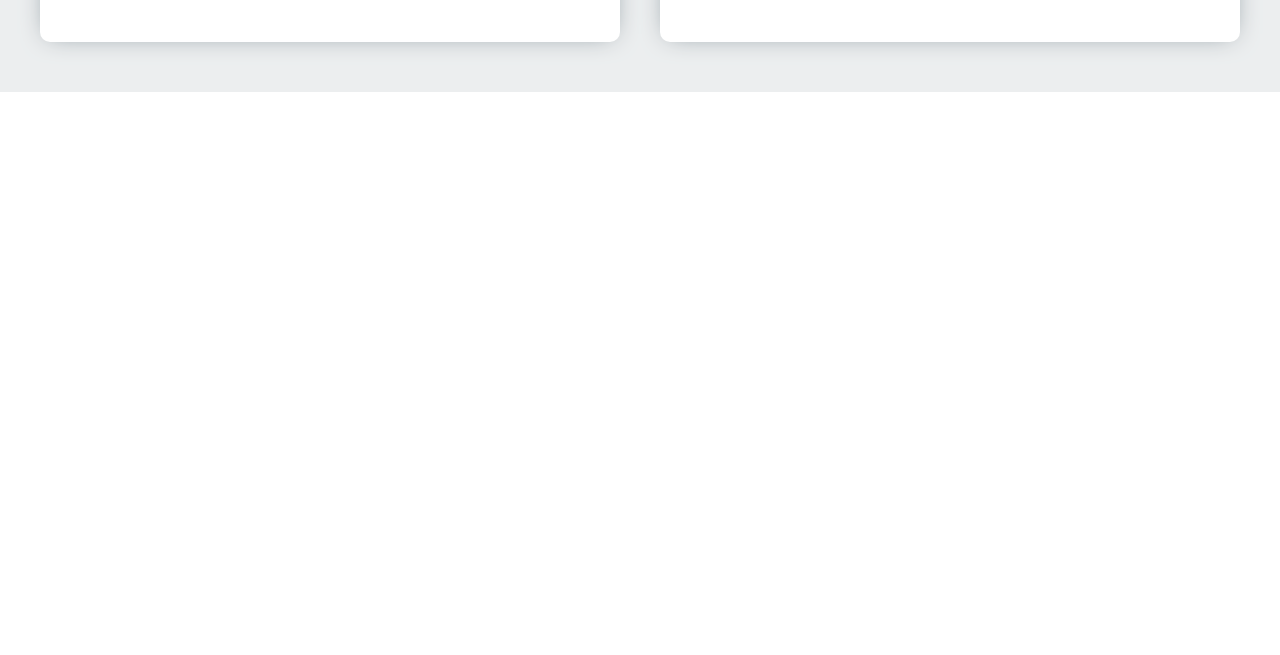
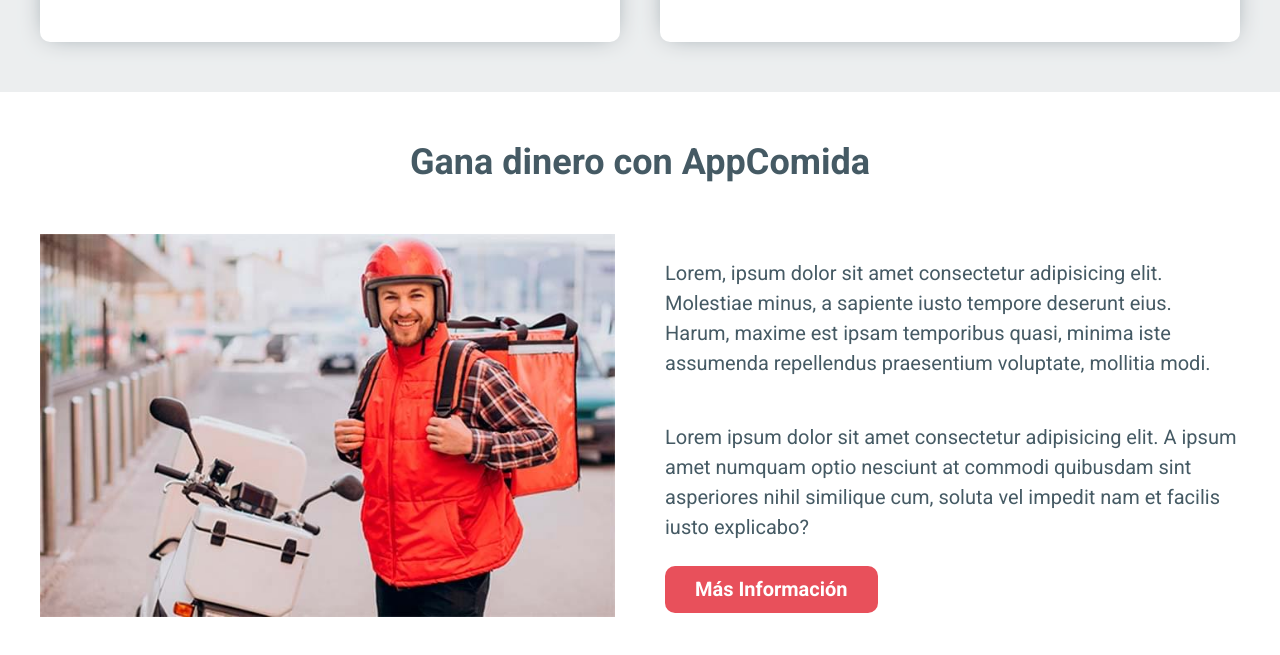
Before and after one commit to lynryunga/AppDelivery, a website: page index.html in a window 1280 px wide. Shown: the part 4523-5178 px from the top of the page. Before the commit the page ends 4615 px from the top, so only its background shows below. Drawn offline with Linux system fonts and the light colour scheme.

Commit message:
Seccion repartidores terminado

```diff
--- a/index.html
+++ b/index.html
@@ -289,5 +289,18 @@
         </div>
     </main>
 
+    <section class="repartidores">
+        <h2 class="repartidores__heading">Gana dinero con AppComida</h2>
+        <div class="repartidores__grid contenedor">
+            <div class="repartidores__imagen">
+                <img src="build/img/repartidor.jpg" alt="img repartidor">
+            </div>
+            <div class="repartidores__contenido">
+                <p class="repartidores__texto">Lorem, ipsum dolor sit amet consectetur adipisicing elit. Molestiae minus, a sapiente iusto tempore deserunt eius. Harum, maxime est ipsam temporibus quasi, minima iste assumenda repellendus praesentium voluptate, mollitia modi.</p>
+                <p class="repartidores__texto">Lorem ipsum dolor sit amet consectetur adipisicing elit. A ipsum amet numquam optio nesciunt at commodi quibusdam sint asperiores nihil similique cum, soluta vel impedit nam et facilis iusto explicabo?</p>
+                <a href="#" class="repartidores__enlace">Más Información</a>
+            </div>
+        </div>
+    </section>
 </body>
 </html>
--- a/src/scss/app.scss
+++ b/src/scss/app.scss
@@ -4,3 +4,4 @@
 @use 'pasos';
 @use 'testimoniales';
 @use 'favoritos';
+@use 'repartidores';
--- /dev/null
+++ b/src/scss/repartidores/_index.scss
@@ -0,0 +1 @@
+@forward 'repartidores';
--- /dev/null
+++ b/src/scss/repartidores/_repartidores.scss
@@ -0,0 +1,34 @@
+@use 'base/mixins' as m;
+@use 'base/variables' as v;
+
+.repartidores {
+  padding: v.$separacion 0;
+
+  &__heading {
+    text-align: center;
+    color: v.$secundario;
+  }
+
+  &__grid {
+    @include m.tablet {
+      @include m.grid(2, v.$separacion);
+    }
+  }
+
+  &__contenido {
+    display: flex;
+    flex-direction: column;
+    justify-content: space-evenly;
+    align-items: flex-start;
+  }
+
+  &__texto {
+    line-height: 1.5;
+    color: v.$secundario;
+
+  }
+
+  &__enlace {
+    @include m.boton(v.$primario, v.$blanco);
+  }
+}
```
Also changed, not shown: build/css/app.css, 1 other file.
